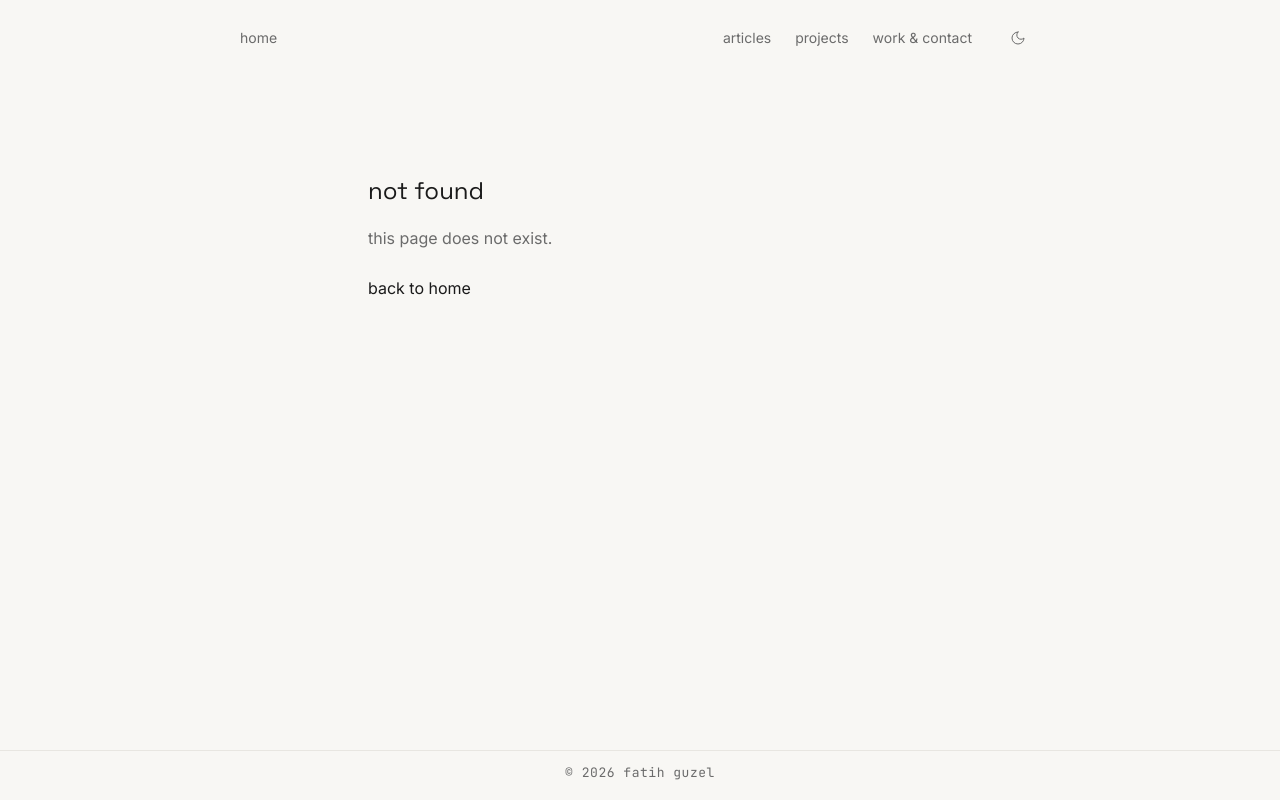
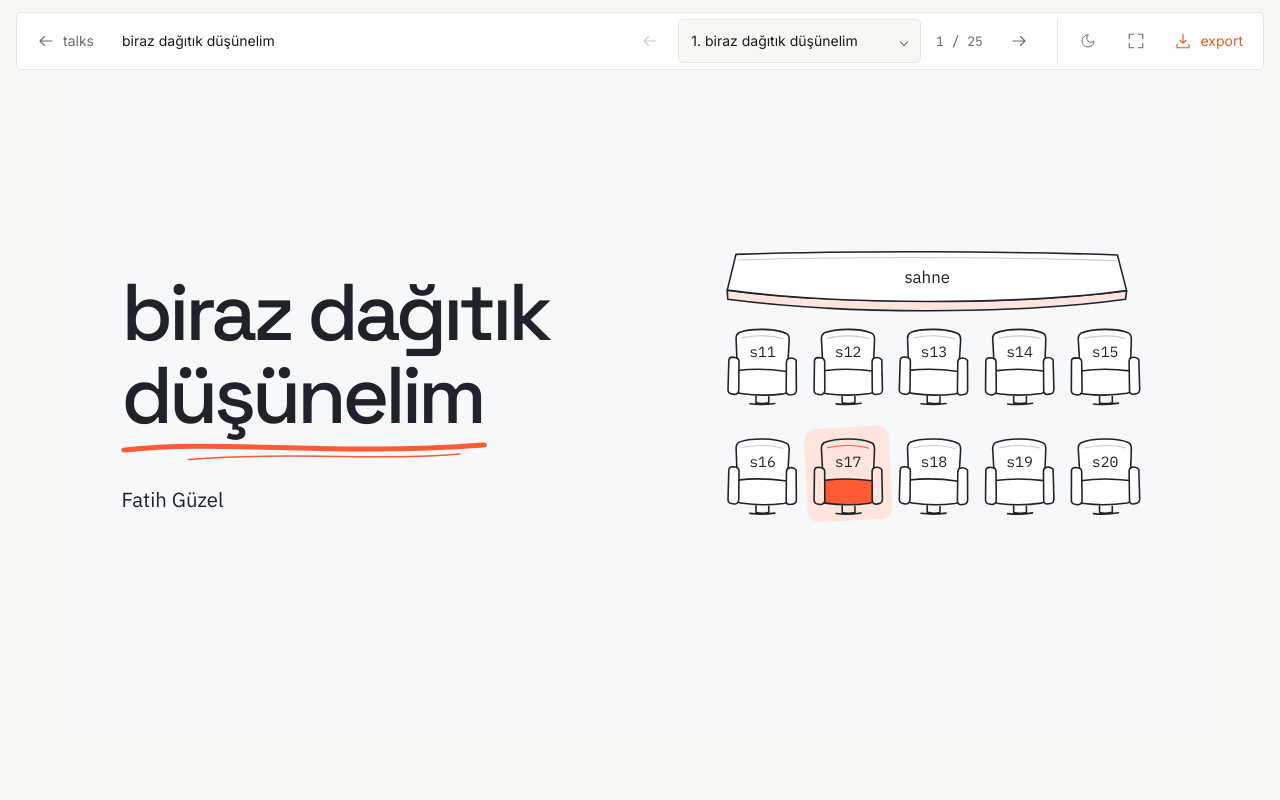
Before and after one commit to fatihguzeldev/fatihguzel.dev, a Next.js app: page /talks/biraz-dagitik-dusunelim in a window 1280 px wide. Before the commit this address had no page. Built offline with nearby package versions, Linux system fonts and the light colour scheme.

Commit message:
feat: connect centered talk player routes and pdf export

```diff
--- /dev/null
+++ b/src/app/(presentation)/talks/[slug]/page.tsx
@@ -0,0 +1,30 @@
+import { notFound } from 'next/navigation'
+import { TalkPlayer } from '@/features/talks/player/TalkPlayer'
+import { findTalk, talkSummaries } from '@/features/talks/registry/summaries'
+import { createMetadata } from '@/lib/seo/metadata'
+
+type TalkPageProps = { params: Promise<{ slug: string }> }
+
+export const dynamicParams = false
+
+export function generateStaticParams() {
+  return talkSummaries.map(({ slug }) => ({ slug }))
+}
+
+export async function generateMetadata({ params }: TalkPageProps) {
+  const { slug } = await params
+  const talk = findTalk(slug)
+  if (!talk) notFound()
+  return createMetadata({
+    title: talk.title,
+    description: talk.description,
+    path: `/talks/${slug}`,
+  })
+}
+
+export default async function TalkPage({ params }: TalkPageProps) {
+  const { slug } = await params
+  const talk = findTalk(slug)
+  if (!talk) notFound()
+  return <TalkPlayer slug={slug} title={talk.title} />
+}
--- /dev/null
+++ b/src/features/talks/player/Player.module.css
@@ -0,0 +1,81 @@
+.player {
+  --player-control-space: 4.75rem;
+  position: fixed;
+  inset: 0;
+  overflow: hidden;
+  background: var(--bg);
+  isolation: isolate;
+}
+.stage {
+  position: absolute;
+  inset: 0;
+  padding: max(
+      var(--player-control-space),
+      env(safe-area-inset-top),
+      env(safe-area-inset-bottom)
+    )
+    max(1rem, env(safe-area-inset-left), env(safe-area-inset-right));
+}
+.announcement {
+  position: absolute;
+  width: 1px;
+  height: 1px;
+  overflow: hidden;
+  clip-path: inset(50%);
+  white-space: nowrap;
+}
+.error {
+  position: absolute;
+  bottom: 0.5rem;
+  inset-inline: 1rem;
+  margin: 0;
+  text-align: center;
+  font-size: var(--text-meta);
+  color: var(--text-muted);
+}
+.loading {
+  min-height: 100dvh;
+  display: flex;
+  flex-direction: column;
+  justify-content: center;
+  align-items: center;
+  gap: 1rem;
+  padding: var(--page-padding);
+  text-align: center;
+}
+.loading h1 {
+  font: 500 var(--text-hero-title) / var(--leading-heading) var(--font-display);
+  margin: 0;
+}
+.loading p {
+  color: var(--text-muted);
+  margin: 0;
+}
+.loading button {
+  min-height: var(--touch-target);
+  padding: 0.5rem 1rem;
+  color: var(--text);
+  background: var(--bg-elevated);
+  border: 1px solid var(--border);
+  border-radius: var(--radius-control);
+  font: inherit;
+  cursor: pointer;
+}
+@media (max-width: 40rem) {
+  .player {
+    --player-control-space: 8rem;
+  }
+  .stage {
+    padding-inline: 0.5rem;
+  }
+}
+@media (max-width: 40rem) and (orientation: landscape) {
+  .player {
+    --player-control-space: 4.75rem;
+  }
+}
+@media print {
+  .player {
+    display: none;
+  }
+}
--- /dev/null
+++ b/src/features/talks/player/PresentationPlayer.tsx
@@ -0,0 +1,62 @@
+'use client'
+
+import { useState } from 'react'
+import type { Presentation } from '@/presentations/common/types'
+import { PlayerControls } from './controls/PlayerControls'
+import { PrintDeck } from './export/PrintDeck'
+import { exportPdf } from './export/export-pdf'
+import { useFullscreen } from './navigation/use-fullscreen'
+import { useSlideNavigation } from './navigation/use-slide-navigation'
+import { SlideViewport } from './slides/SlideViewport'
+import styles from './Player.module.css'
+
+export function PresentationPlayer({ presentation }: { presentation: Presentation }) {
+  const { index, go } = useSlideNavigation(presentation.slides.length)
+  const fullscreen = useFullscreen()
+  const [exporting, setExporting] = useState(false)
+  const [error, setError] = useState('')
+
+  const onExport = async () => {
+    setExporting(true)
+    setError('')
+    try {
+      await exportPdf()
+    } catch {
+      setError('export could not open. try your browser’s print command.')
+    } finally {
+      setExporting(false)
+    }
+  }
+
+  return (
+    <>
+      <main
+        className={styles.player}
+        lang={presentation.language ?? 'en'}
+        aria-label={presentation.title}
+      >
+        <PlayerControls
+          presentation={presentation}
+          index={index}
+          go={go}
+          fullscreen={fullscreen}
+          exporting={exporting}
+          onExport={() => void onExport()}
+        />
+        <div className={styles.stage}>
+          <SlideViewport presentation={presentation} index={index} />
+        </div>
+        <span className={styles.announcement} aria-live="polite">
+          slide {index + 1} of {presentation.slides.length}:{' '}
+          {presentation.slides[index].title}
+        </span>
+        {(error || fullscreen.error) && (
+          <p className={styles.error} role="status">
+            {error || fullscreen.error}
+          </p>
+        )}
+      </main>
+      <PrintDeck presentation={presentation} />
+    </>
+  )
+}
--- /dev/null
+++ b/src/features/talks/player/TalkPlayer.tsx
@@ -0,0 +1,46 @@
+'use client'
+
+import Link from 'next/link'
+import { useEffect, useState } from 'react'
+import type { Presentation } from '@/presentations/common/types'
+import { loadPresentation } from '../registry/load-presentation'
+import { PresentationPlayer } from './PresentationPlayer'
+import styles from './Player.module.css'
+
+export function TalkPlayer({ slug, title }: { slug: string; title: string }) {
+  const [presentation, setPresentation] = useState<Presentation>()
+  const [failed, setFailed] = useState(false)
+
+  useEffect(() => {
+    let active = true
+    setFailed(false)
+    setPresentation(undefined)
+    loadPresentation(slug).then(
+      (value) => {
+        if (active) setPresentation(value)
+      },
+      () => {
+        if (active) setFailed(true)
+      },
+    )
+    return () => {
+      active = false
+    }
+  }, [slug])
+
+  if (presentation) return <PresentationPlayer key={slug} presentation={presentation} />
+  return (
+    <main className={styles.loading} aria-busy={!failed}>
+      <Link href="/talks">← talks</Link>
+      <h1>{title}</h1>
+      <p role="status">
+        {failed ? 'the presentation could not load.' : 'loading presentation…'}
+      </p>
+      {failed && (
+        <button type="button" onClick={() => window.location.reload()}>
+          try again
+        </button>
+      )}
+    </main>
+  )
+}
```
Also changed, not shown: src/presentations/README.md (added).
